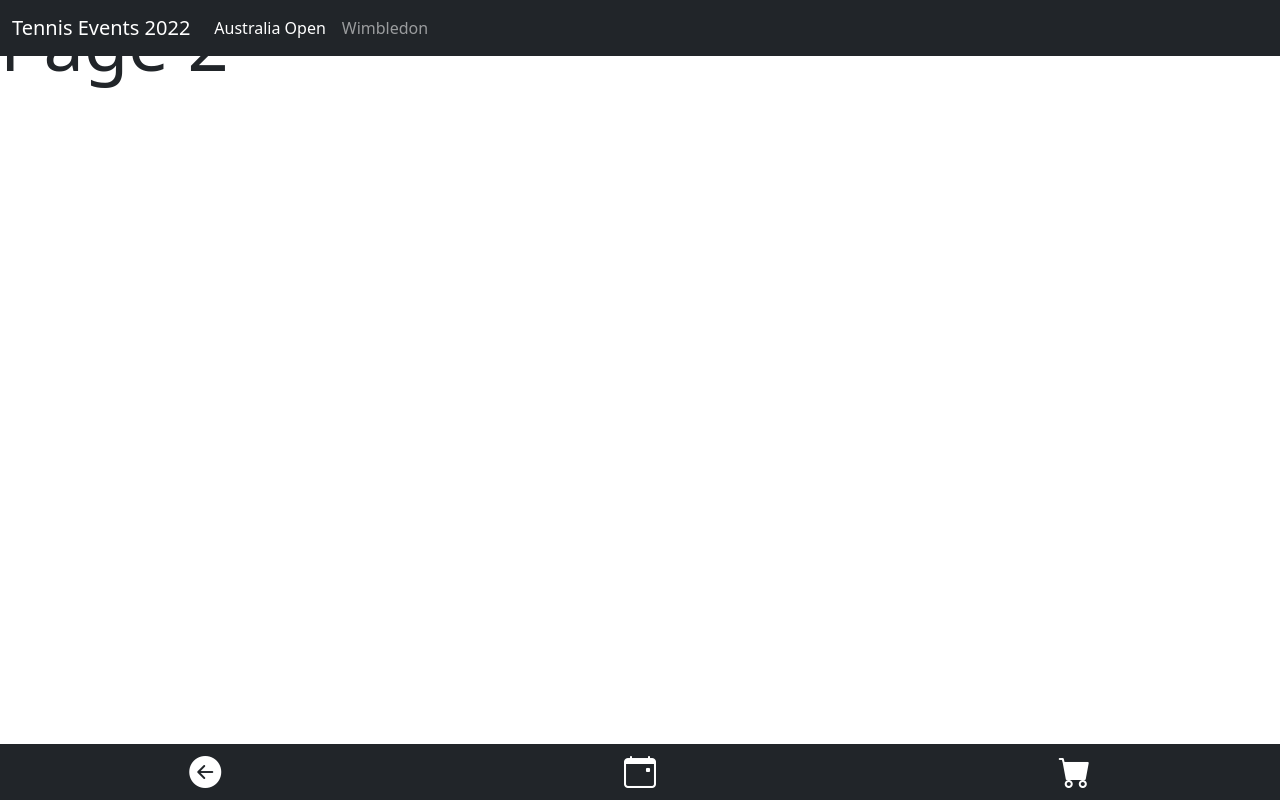
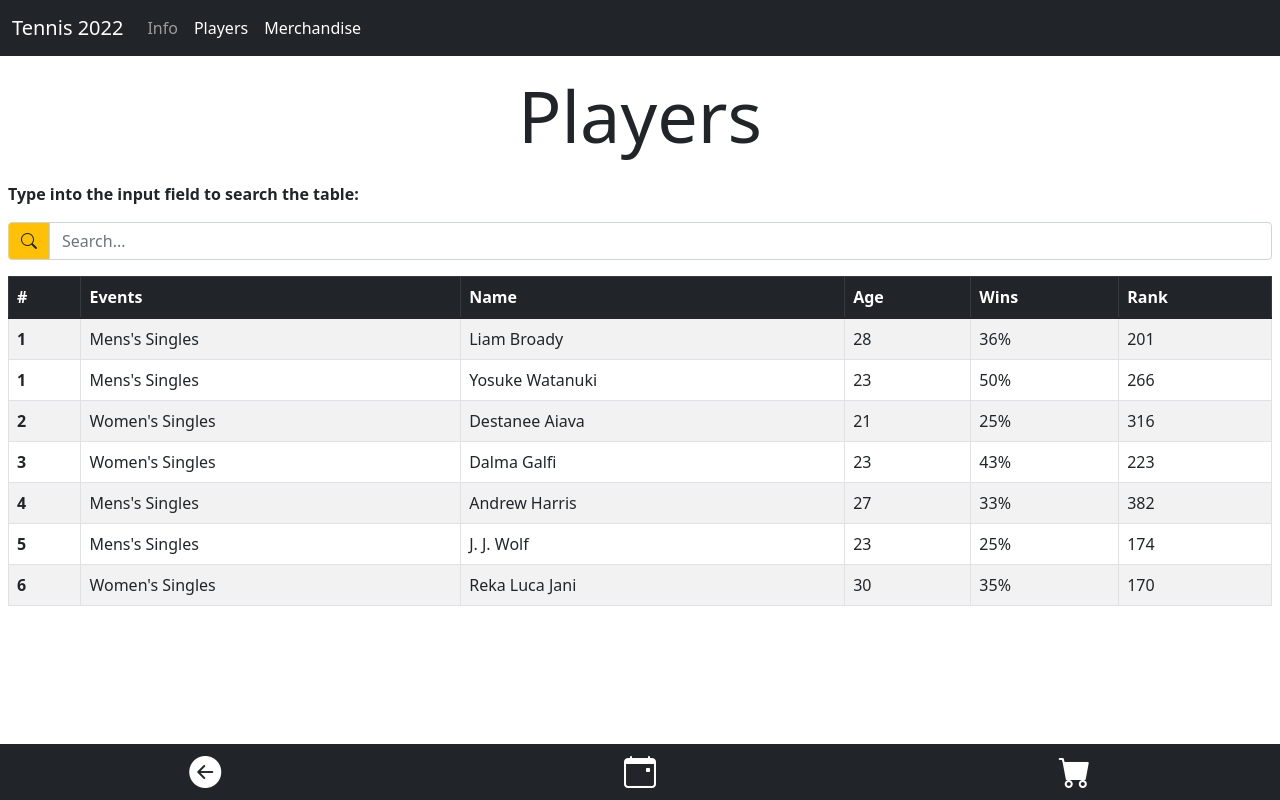
Before and after one commit to krisnemeth/bootstrap-tennis, a plain HTML site: page players.html in a window 1280 px wide. Drawn offline with nearby package versions, Linux system fonts and the light colour scheme.

Commit message:
finished players page and table

```diff
--- a/js/commonScripts.js
+++ b/js/commonScripts.js
@@ -11,6 +11,11 @@ document.getElementById('calendar').addEventListener('click', function(){
     gotoURL('players.html');
 })
 
+document.getElementById('shoppingCart').addEventListener('click', function(){
+    console.log('button clicked')
+    gotoURL('merch.html');
+})
+
 function gotoURL(URL){
     document.location.href = URL;
 }
--- a/js/search.js
+++ b/js/search.js
@@ -1,23 +1,23 @@
-// function searchFunction() {
-//     // Declare variables
-//     let input, filter, table, tr, td, i, txtValue;
-//     input = document.getElementById("searchInfo");
-//     filter = input.value.toUpperCase();
-//     table = document.getElementById("trainers");
-//     tr = table.getElementsByTagName("tr");
+function searchFunction() {
+    // Declare variables
+    let input, filter, table, tr, td, i, txtValue;
+    input = document.getElementById("searchInfo");
+    filter = input.value.toUpperCase();
+    table = document.getElementById("players");
+    tr = table.getElementsByTagName("tr");
 
-//     // Loop through all table rows, and hide those who don't match the search query
-//     for (i = 0; i < tr.length; i++) {
-//         td = tr[i];
-//         if (td) {
-//             txtValue = td.textContent || td.innerText;
-//             if (txtValue.toUpperCase().indexOf(filter) > -1) {
-//                 tr[i].style.display = "";
-//             } else {
-//                 tr[i].style.display = "none";
-//             }
-//         }
-//     }
-// }
+    // Loop through all table rows, and hide those who don't match the search query
+    for (i = 0; i < tr.length; i++) {
+        td = tr[i];
+        if (td) {
+            txtValue = td.textContent || td.innerText;
+            if (txtValue.toUpperCase().indexOf(filter) > -1) {
+                tr[i].style.display = "";
+            } else {
+                tr[i].style.display = "none";
+            }
+        }
+    }
+}
 
-// document.getElementById('searchInfo').addEventListener('keyup', searchFunction)
+document.getElementById('searchInfo').addEventListener('keyup', searchFunction)
--- a/players.html
+++ b/players.html
@@ -17,7 +17,7 @@
     <header>
         <nav class="navbar navbar-expand-lg navbar-dark text-white bg-dark fixed-top">
             <div class="container-fluid">
-                <a class="navbar-brand" href="#">Tennis Events 2022</a>
+                <a class="navbar-brand" href="#">Tennis 2022</a>
                 <button class="navbar-toggler" type="button" data-bs-toggle="collapse"
                     data-bs-target="#navbarTogglerDemo02" aria-controls="navbarTogglerDemo02" aria-expanded="false"
                     aria-label="Toggle navigation">
@@ -26,10 +26,13 @@
                 <div class="collapse navbar-collapse" id="navbarTogglerDemo02">
                     <ul class="navbar-nav me-auto mb-2 mb-lg-0">
                         <li class="nav-item">
-                            <a class="nav-link active" aria-current="page" href="#">Australia Open</a>
+                            <a class="nav-link" aria-current="page" href="./index.html">Info</a>
                         </li>
                         <li class="nav-item">
-                            <a class="nav-link" href="#">Wimbledon</a>
+                            <a class="nav-link active" href="./players.html">Players</a>
+                        </li>
+                        <li class="nav-item">
+                            <a class="nav-link active" href="./merch.html">Merchandise</a>
                         </li>
                     </ul>
                 </div>
@@ -39,7 +42,92 @@
 
 
     <main>
-        <h1 class="display-2">Page 2</h1>
+        <h1 class="display-2 mt-5 mb-4 pt-4 text-center">Players</h1>
+
+        <div class="px-2">
+			<p><strong>Type into the input field to search the table:</strong></p>
+			<div class="input-group mb-3">
+				<span class="input-group-text bg-warning"><i class="bi bi-search"></i></span>
+				<input class="form-control" type="text" id="searchInfo" placeholder="Search...">
+			</div>
+
+		</div>
+
+        <div class="px-2">
+            <table class="table table-bordered table-striped">
+                <thead class="table-dark">
+                  <tr>
+                    <th scope="col">#</th>
+                    <th scope="col">Events</th>
+                    <th scope="col">Name</th>
+                    <th scope="col">Age</th>
+                    <th scope="col">Wins</th>
+                    <th scope="col">Rank</th>
+                  </tr>
+                </thead>
+                <tbody id="players">
+                  <tr>
+                    <th scope="row">1</th>
+                    <td>Mens's Singles</td>
+                    <td>Liam Broady</td>
+                    <td>28</td>
+                    <td>36%</td>
+                    <td>201</td>
+                  </tr>
+                  <tr>
+                    <th scope="row">1</th>
+                    <td>Mens's Singles</td>
+                    <td>Yosuke Watanuki</td>
+                    <td>23</td>
+                    <td>50%</td>
+                    <td>266</td>
+                  </tr>
+                  <tr>
+                    <th scope="row">2</th>
+                    <td>Women's Singles</td>
+                    <td>Destanee Aiava</td>
+                    <td>21</td>
+                    <td>25%</td>
+                    <td>316</td>
+                  </tr>
+                  <tr>
+                    <th scope="row">3</th>
+                    <td>Women's Singles</td>
+                    <td>Dalma Galfi</td>
+                    <td>23</td>
+                    <td>43%</td>
+                    <td>223</td>
+                  </tr>
+                  <tr>
+                    <th scope="row">4</th>
+                    <td>Mens's Singles</td>
+                    <td>Andrew Harris</td>
+                    <td>27</td>
+                    <td>33%</td>
+                    <td>382</td>
+                  </tr>
+                  <tr>
+                    <th scope="row">5</th>
+                    <td>Mens's Singles</td>
+                    <td>J. J. Wolf</td>
+                    <td>23</td>
+                    <td>25%</td>
+                    <td>174</td>
+                  </tr>
+                  <tr>
+                    <th scope="row">6</th>
+                    <td>Women's Singles</td>
+                    <td>Reka Luca Jani</td>
+                    <td>30</td>
+                    <td>35%</td>
+                    <td>170</td>
+                  </tr>
+                </tbody>
+              </table>
+        </div>
+
+
+
     </main>
 
     <footer class="footer mt-auto py-1 bg-dark text-white fixed-bottom">
@@ -56,6 +144,8 @@
         </div>
     </footer>
 
+    <script src="./js/search.js"></script>
+
 
     <script src="https://cdn.jsdelivr.net/npm/@popperjs/core@2.10.2/dist/umd/popper.min.js"
         integrity="sha384-7+zCNj/IqJ95wo16oMtfsKbZ9ccEh31eOz1HGyDuCQ6wgnyJNSYdrPa03rtR1zdB" crossorigin="anonymous">
```
Also changed, not shown: index.html (+6 -11 lines), merch.html (added, +73 -0 lines), img/1594212155tennis-racket-silhouette-freesvg.org.png (deleted), styles/styles.css (deleted), styles/styles.scss (deleted), 2 other files.
